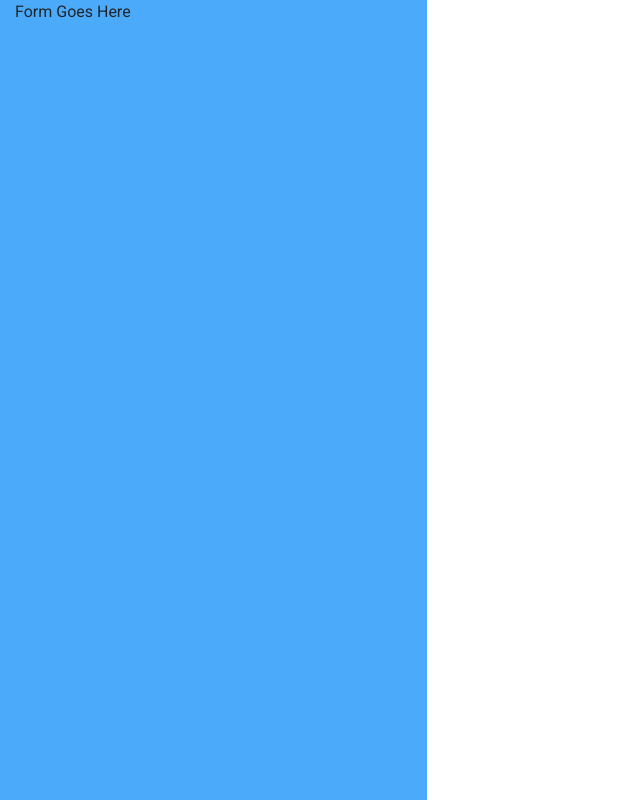
After one commit to pisalore/EVs, a Django app: template templates/registration_layout.html in a window 1280 px wide. The commit adds this page. Shown: the whole page, without its empty margins (0-640 px from the left). Run offline with Django 3.2, Linux system fonts and the light colour scheme; the template is opened without the code that fills it, so the values that code supplies are empty; some libraries are stand-ins or nearby versions.

Commit message:
registration layout (wip)

```diff
--- a/templates/auth_layout.html
+++ b/templates/auth_layout.html
@@ -7,11 +7,8 @@
             font-family: "Roboto", serif;
         }
 
-        .auth-box {
-            padding-top: 25px;
-            padding-bottom: 25px;
-            width: 600px;
-            margin: auto;
+        body {
+            height: 100%;
         }
 
         p.light {
@@ -40,8 +37,8 @@
 {% endblock %}
 
 {% block content %}
-        <div class="container mt-5 col-4">
-            {% block auth %}
-            {% endblock %}
-        </div>
+    <div class="container-fluid h-100">
+        {% block auth %}
+        {% endblock %}
+    </div>
 {% endblock %}
--- a/templates/django_registration/registration_form_user.html
+++ b/templates/django_registration/registration_form_user.html
@@ -1,7 +1,7 @@
-{% extends "auth_layout.html" %}
+{% extends "registration_layout.html" %}
 {% load crispy_forms_tags %}
 
-{% block auth %}
+{% block registration_content %}
     <div class="text-center mb-0 py-1">
         <p class="registration-title">Create your Account</p>
         <p class="registration-subtitle">It will help you to find your favorite events around you and all over the
--- a/templates/registration/login.html
+++ b/templates/registration/login.html
@@ -10,7 +10,9 @@
         <form method="post">
             {% csrf_token %}
             {{ form|crispy }}
-            <button type="submit" class="btn btn-sm btn-outline-primary">Login</button>
+            <div class="col text-center">
+            <button type="submit" class="btn btn-md btn-success mt-2 ">Log In</button>
+        </div>
         </form>
         <p class="mt-2">
         <span>
--- /dev/null
+++ b/templates/registration_layout.html
@@ -0,0 +1,15 @@
+{% extends "auth_layout.html" %}
+
+{% block content %}
+    <div class="container-fluid h-100">
+        <div class="row justify-content-center h-100">
+            <div class="col-sm-4 hidden-md-down" style="background-color: #4BABFA">
+                Form Goes Here
+            </div>
+            <div class="col-sm-8 col-md-8 col-lg-8 col-xl-8 red">
+                {% block registration_content %}
+                {% endblock %}
+            </div>
+        </div>
+    </div>
+{% endblock %}
```
Also changed, not shown: templates/django_registration/registration_form_organizer.html (+4 -3 lines).
